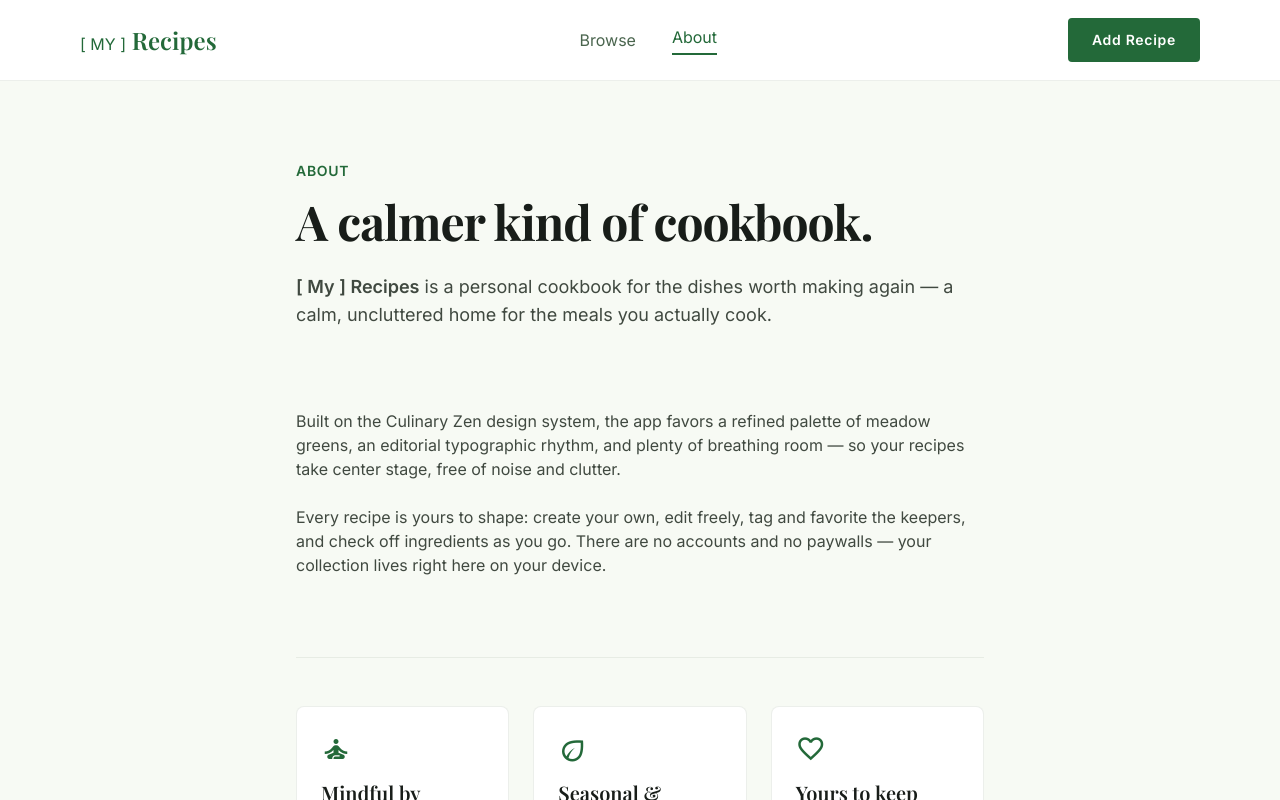
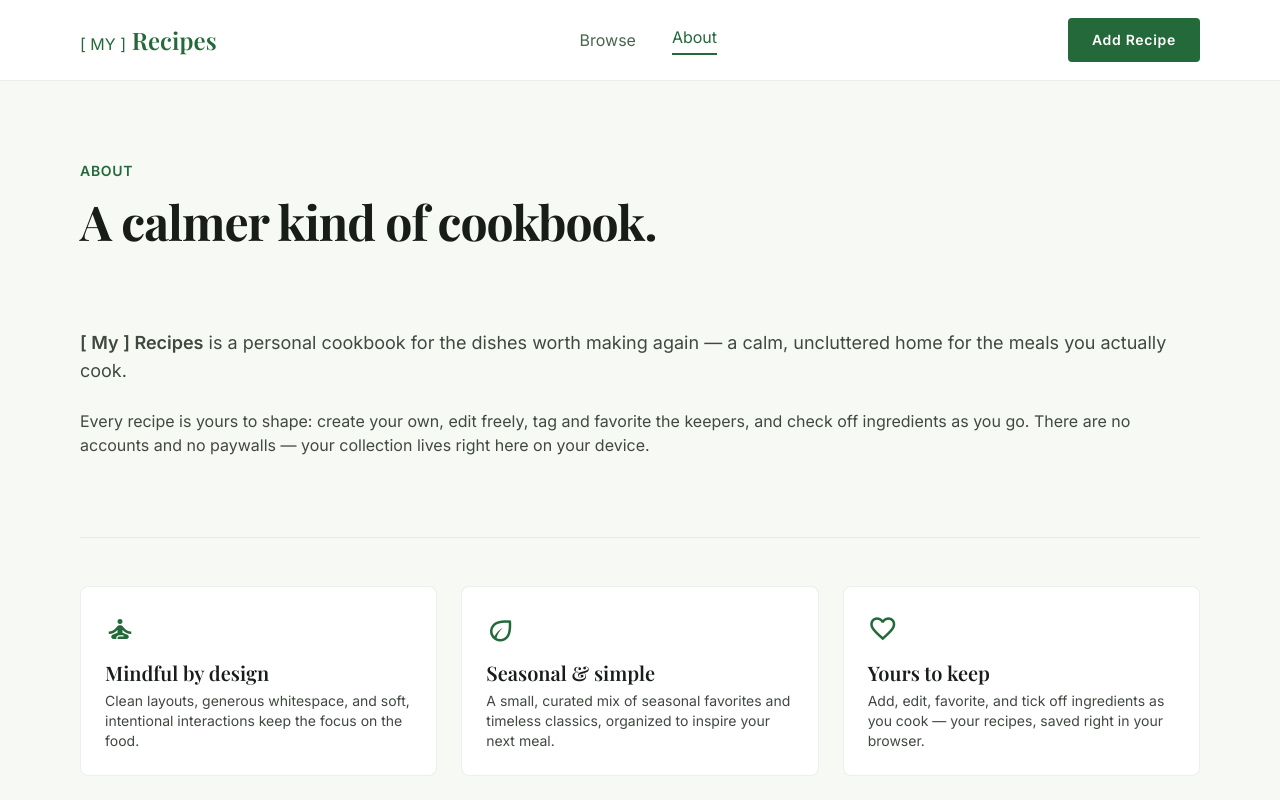
Before and after one commit to scottgemmell/my-recipes, a React (Vite) app: page /about in a window 1280 px wide. Shown: the top 800 px of the page. Built offline with nearby package versions, Linux system fonts and the light colour scheme.

Commit message:
container width

```diff
--- a/src/pages/AboutPage.tsx
+++ b/src/pages/AboutPage.tsx
@@ -26,24 +26,20 @@ export default function AboutPage() {
     <div className="min-h-screen flex flex-col bg-surface">
       <Navbar active="About" />
 
-      <main className="flex-grow w-full max-w-3xl mx-auto px-margin-mobile md:px-margin-desktop py-lg md:py-xl">
+      <main className="flex-grow w-full max-w-container-max mx-auto px-margin-mobile md:px-margin-desktop py-lg md:py-xl">
         <header className="mb-lg md:mb-xl">
           <p className="font-label-lg text-label-lg text-primary uppercase tracking-wider mb-sm">
             About
           </p>
           <h1 className="font-display text-display text-on-surface mb-md">A calmer kind of cookbook.</h1>
-          <p className="font-body text-body-lg text-on-surface-variant">
-            <span className="font-bold">[ My ] Recipes</span> is a personal cookbook for the dishes
-            worth making again — a calm, uncluttered home for the meals you actually cook.
-          </p>
+
         </header>
 
         <div className="space-y-md font-body text-body-md text-on-surface-variant">
-          <p>
-            Built on the Culinary Zen design system, the app favors a refined palette of meadow
-            greens, an editorial typographic rhythm, and plenty of breathing room — so your recipes
-            take center stage, free of noise and clutter.
-          </p>
+        <p className="font-body text-body-lg text-on-surface-variant">
+                    <span className="font-bold">[ My ] Recipes</span> is a personal cookbook for the dishes
+                    worth making again — a calm, uncluttered home for the meals you actually cook.
+                  </p>
           <p>
             Every recipe is yours to shape: create your own, edit freely, tag and favorite the
             keepers, and check off ingredients as you go. There are no accounts and no paywalls —
```
